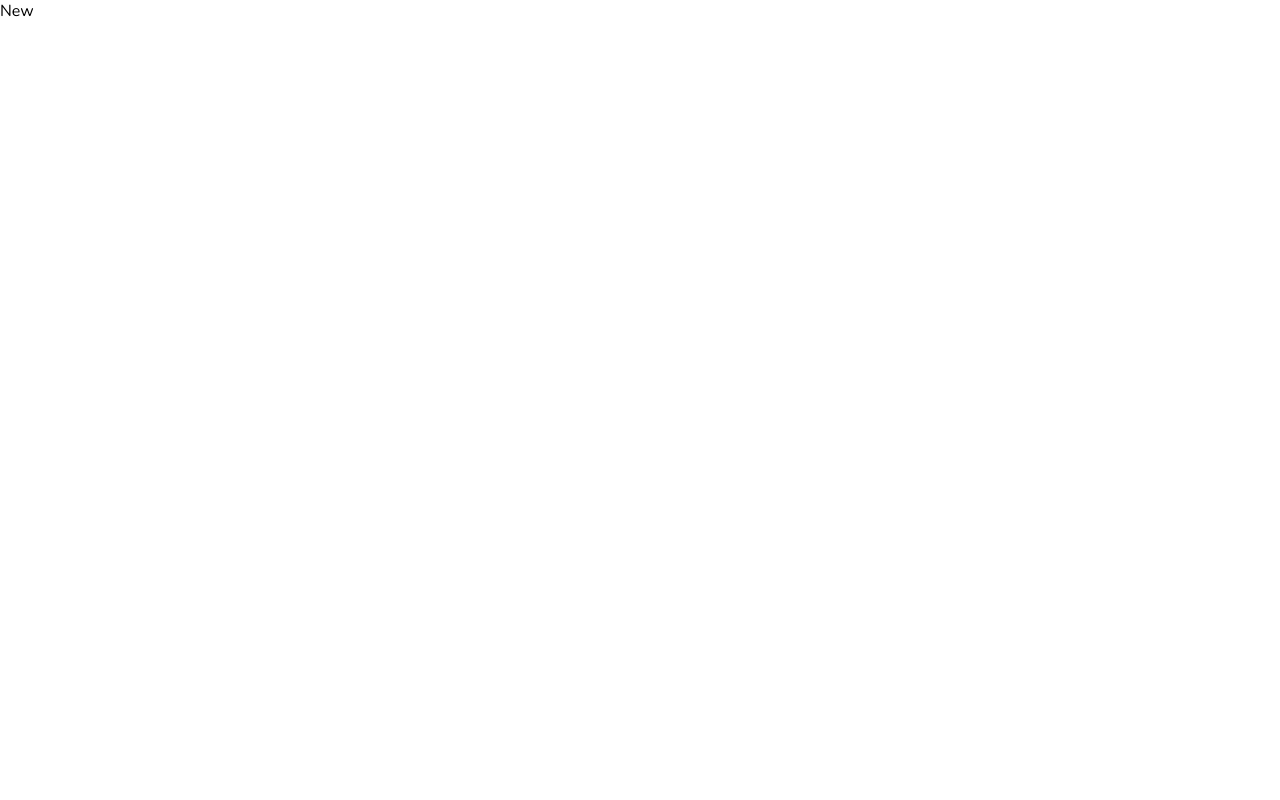
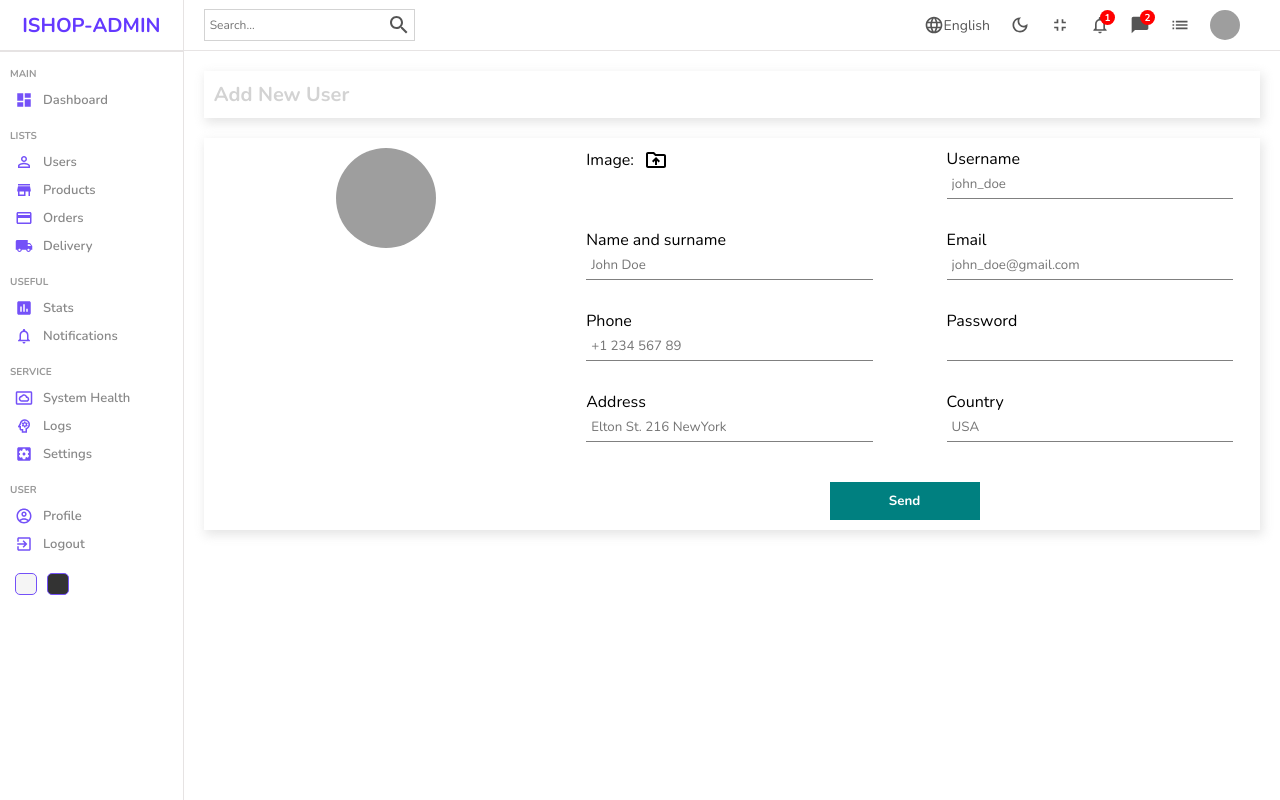
Before and after one commit to chihabSD/ishopadmin, a React (Create React App) app: page /users/new in a window 1280 px wide. Built offline with nearby package versions, Linux system fonts and the light colour scheme; grey boxes are pictures that could not be loaded.

Commit message:
new form ui

```diff
--- a/src/App.js
+++ b/src/App.js
@@ -6,6 +6,7 @@
 import List from "./pages/List";
 import Single from "./pages/Single";
 import New from "./pages/New";
+import { userInputs, productInputs } from "./formSource";
 
 const App = () => {
   return (
@@ -18,14 +19,14 @@
         <Route path="users">
           <Route index element={<List />} />
           <Route path=":userId" element={<Single />} />
-          <Route path="new" element={<New />} />
+          <Route path="new" element={<New inputs={userInputs} title='Add New User' />} />
         </Route>
 
         {/* Products */}
         <Route path="products">
           <Route index element={<List />} />
           <Route path=":userId" element={<Single />} />
-          <Route path="new" element={<New />} />
+          <Route path="new" element={<New inputs={productInputs} title="Add New Product" />} />
         </Route>
       </Route>
     </Routes>
--- /dev/null
+++ b/src/formSource.js
@@ -0,0 +1,76 @@
+export const userInputs = [
+    {
+      id: 1,
+      label: "Username",
+      type: "text",
+      placeholder: "john_doe",
+    },
+    {
+      id: 2,
+      label: "Name and surname",
+      type: "text",
+      placeholder: "John Doe",
+    },
+    {
+      id: 3,
+      label: "Email",
+      type: "mail",
+      placeholder: "john_doe@gmail.com",
+    },
+    {
+      id: 4,
+      label: "Phone",
+      type: "text",
+      placeholder: "+1 234 567 89",
+    },
+    {
+      id: 5,
+      label: "Password",
+      type: "password",
+    },
+    {
+      id: 6,
+      label: "Address",
+      type: "text",
+      placeholder: "Elton St. 216 NewYork",
+    },
+    {
+      id: 7,
+      label: "Country",
+      type: "text",
+      placeholder: "USA",
+    },
+  ];
+
+  export const productInputs = [
+    {
+      id: 1,
+      label: "Title",
+      type: "text",
+      placeholder: "Apple Macbook Pro",
+    },
+    {
+      id: 2,
+      label: "Description",
+      type: "text",
+      placeholder: "Description",
+    },
+    {
+      id: 3,
+      label: "Category",
+      type: "text",
+      placeholder: "Computers",
+    },
+    {
+      id: 4,
+      label: "Price",
+      type: "text",
+      placeholder: "100",
+    },
+    {
+      id: 5,
+      label: "Stock",
+      type: "text",
+      placeholder: "in stock",
+    },
+  ];
--- a/src/pages/New/index.js
+++ b/src/pages/New/index.js
@@ -1,9 +1,61 @@
 import React from 'react'
 
-const New = () => {
+import { useState } from "react";
+
+import "./style.scss";
+import Sidebar from "../../components/sidebar";
+import Navbar from "../../components/navbar";
+import DriveFolderUploadOutlinedIcon from "@mui/icons-material/DriveFolderUploadOutlined";
+
+const New = ({ inputs, title }) => {
+  const [file, setFile] = useState("");
+
   return (
-    <div>New</div>
-  )
-}
+    <div className="new">
+      <Sidebar />
+      <div className="newContainer">
+        <Navbar />
+        <div className="top">
+          <h1>{title}</h1>
+        </div>
+        <div className="bottom">
+          <div className="left">
+            <img
+              src={
+                file
+                  ? URL.createObjectURL(file)
+                  : "https://icon-library.com/images/no-image-icon/no-image-icon-0.jpg"
+              }
+              alt=""
+            />
+          </div>
+          <div className="right">
+            <form>
+              <div className="formInput">
+                <label htmlFor="file">
+                  Image: <DriveFolderUploadOutlinedIcon className="icon" />
+                </label>
+                <input
+                  type="file"
+                  id="file"
+                  onChange={(e) => setFile(e.target.files[0])}
+                  style={{ display: "none" }}
+                />
+              </div>
 
-export default New
+              {inputs.map((input) => (
+                <div className="formInput" key={input.id}>
+                  <label>{input.label}</label>
+                  <input type={input.type} placeholder={input.placeholder} />
+                </div>
+              ))}
+              <button>Send</button>
+            </form>
+          </div>
+        </div>
+      </div>
+    </div>
+  );
+};
+
+export default New;
--- /dev/null
+++ b/src/pages/New/style.scss
@@ -0,0 +1,77 @@
+.new {
+    width: 100%;
+    display: flex;
+
+    .newContainer {
+      flex: 6;
+
+      .top,
+      .bottom {
+        -webkit-box-shadow: 2px 4px 10px 1px rgba(0, 0, 0, 0.47);
+        box-shadow: 2px 4px 10px 1px rgba(201, 201, 201, 0.47);
+        padding: 10px;
+        margin: 20px;
+        display: flex;
+
+        h1 {
+          color: lightgray;
+          font-size: 20px;
+        }
+
+        .left {
+          flex: 1;
+          text-align: center;
+
+          img {
+            width: 100px;
+            height: 100px;
+            border-radius: 50%;
+            object-fit: cover;
+          }
+        }
+
+        .right {
+          flex: 2;
+
+          form {
+            display: flex;
+            flex-wrap: wrap;
+            gap: 30px;
+            justify-content: space-around;
+
+            .formInput {
+              width: 40%;
+
+              label {
+                display: flex;
+                align-items: center;
+                gap: 10px;
+
+                .icon {
+                  cursor: pointer;
+                }
+              }
+
+              input {
+                width: 100%;
+                padding: 5px;
+                border: none;
+                border-bottom: 1px solid gray;
+              }
+            }
+
+            button {
+              width: 150px;
+              padding: 10px;
+              border: none;
+              background-color: teal;
+              color: white;
+              font-weight: bold;
+              cursor: pointer;
+              margin-top: 10px;
+            }
+          }
+        }
+      }
+    }
+  }
```
